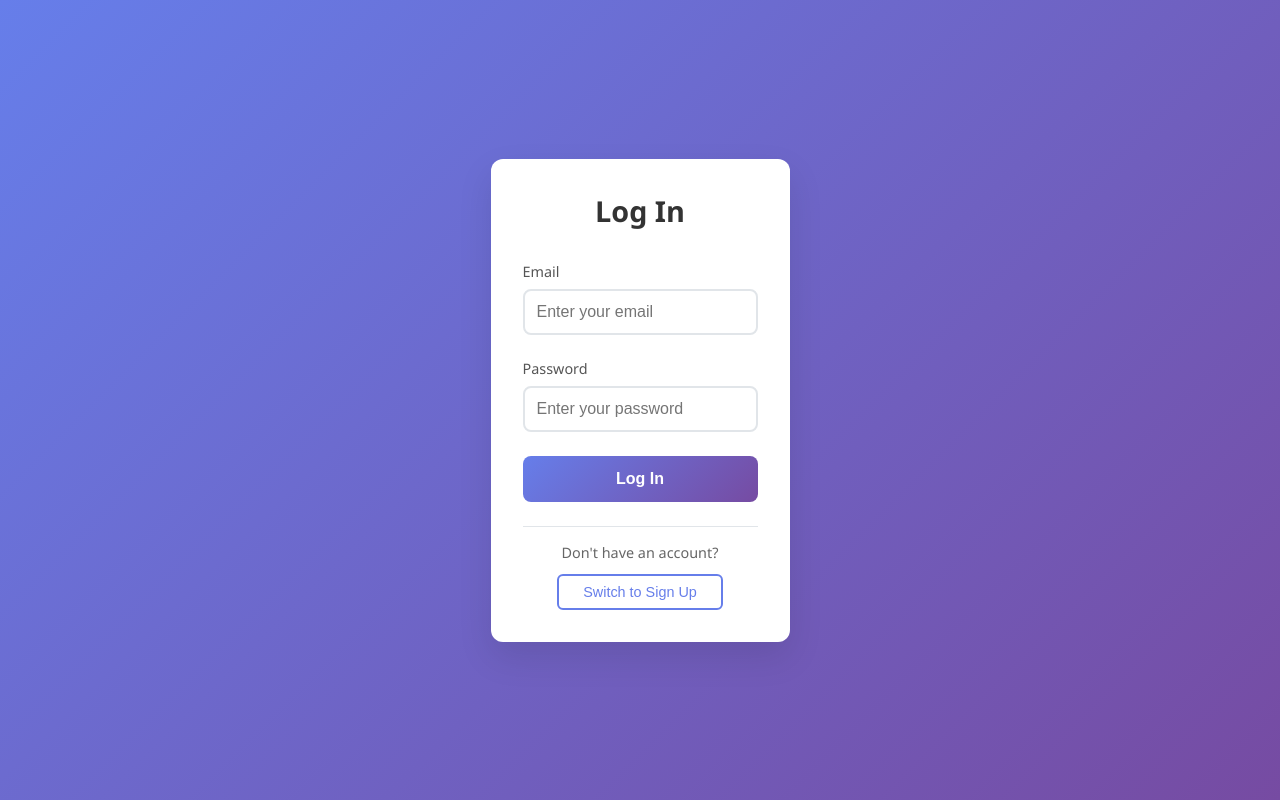
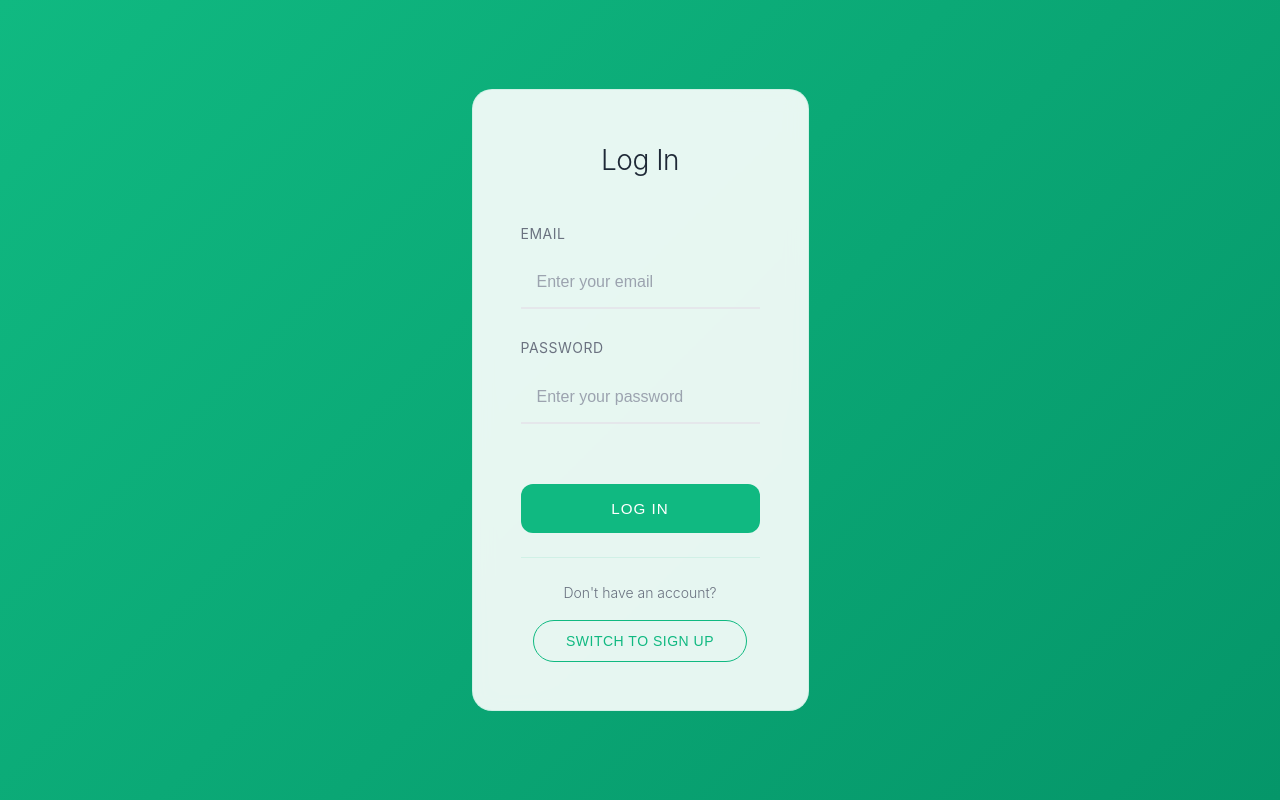
Before and after one commit to suke0930/sotuken-bentch, a website: page frontend/UserInterface/index.html in a window 1280 px wide. Drawn offline with nearby package versions, Linux system fonts and the light colour scheme.

Commit message:
Color theme change

```diff
--- a/frontend/UserInterface/styles.css
+++ b/frontend/UserInterface/styles.css
@@ -1,88 +1,100 @@
 * {
+    box-sizing: border-box;
     margin: 0;
     padding: 0;
-    box-sizing: border-box;
 }
 
 body {
-    font-family: 'Segoe UI', Tahoma, Geneva, Verdana, sans-serif;
-    background: linear-gradient(135deg, #667eea 0%, #764ba2 100%);
+    font-family: -apple-system, BlinkMacSystemFont, 'Segoe UI', Roboto, 'Helvetica Neue', Arial, sans-serif;
+    background: linear-gradient(135deg, #10b981 0%, #059669 100%);
     min-height: 100vh;
     display: flex;
     align-items: center;
     justify-content: center;
+    color: #333;
+    line-height: 1.6;
 }
 
 .auth-container {
-    background: white;
-    padding: 2rem;
-    border-radius: 12px;
-    box-shadow: 0 15px 35px rgba(0, 0, 0, 0.1);
+    background: rgba(255, 255, 255, 0.9);
+    backdrop-filter: blur(10px);
+    padding: 3rem;
+    border-radius: 20px;
+    border: 1px solid rgba(16, 185, 129, 0.1);
     width: 100%;
     max-width: 400px;
-    transition: all 0.3s ease;
+    transition: all 0.4s ease;
 }
 
 .auth-container:hover {
-    box-shadow: 0 20px 40px rgba(0, 0, 0, 0.15);
+    border-color: rgba(16, 185, 129, 0.2);
+    transform: translateY(-2px);
 }
 
 .form-title {
     text-align: center;
-    margin-bottom: 2rem;
-    color: #333;
-    font-size: 1.8rem;
-    font-weight: 600;
+    margin-bottom: 2.5rem;
+    color: #1f2937;
+    font-size: 1.75rem;
+    font-weight: 300;
+    letter-spacing: -0.5px;
 }
 
 .form-group {
-    margin-bottom: 1.5rem;
+    margin-bottom: 1.75rem;
 }
 
 .form-label {
     display: block;
-    margin-bottom: 0.5rem;
-    color: #555;
-    font-weight: 500;
-    font-size: 0.9rem;
+    margin-bottom: 0.75rem;
+    color: #6b7280;
+    font-weight: 400;
+    font-size: 0.875rem;
+    text-transform: uppercase;
+    letter-spacing: 0.5px;
 }
 
 .form-input {
     width: 100%;
-    padding: 0.75rem;
-    border: 2px solid #e1e5e9;
-    border-radius: 8px;
+    padding: 1rem;
+    border: none;
+    border-bottom: 2px solid #e5e7eb;
+    background: transparent;
     font-size: 1rem;
     transition: all 0.3s ease;
     outline: none;
+    font-weight: 300;
 }
 
 .form-input:focus {
-    border-color: #667eea;
-    box-shadow: 0 0 0 3px rgba(102, 126, 234, 0.1);
+    border-bottom-color: #10b981;
+    background: rgba(16, 185, 129, 0.02);
 }
 
-.form-input:hover {
-    border-color: #b8c6f0;
+.form-input::placeholder {
+    color: #9ca3af;
+    font-weight: 300;
 }
 
 .submit-btn {
     width: 100%;
-    padding: 0.875rem;
-    background: linear-gradient(135deg, #667eea 0%, #764ba2 100%);
+    padding: 1rem;
+    background: #10b981;
     color: white;
     border: none;
-    border-radius: 8px;
-    font-size: 1rem;
-    font-weight: 600;
+    border-radius: 12px;
+    font-size: 0.95rem;
+    font-weight: 400;
     cursor: pointer;
     transition: all 0.3s ease;
-    margin-bottom: 1.5rem;
+    margin: 2rem 0 1.5rem 0;
+    text-transform: uppercase;
+    letter-spacing: 1px;
 }
 
 .submit-btn:hover {
-    transform: translateY(-2px);
-    box-shadow: 0 5px 15px rgba(102, 126, 234, 0.4);
+    background: #059669;
+    transform: translateY(-1px);
 }
 
 .submit-btn:active {
@@ -91,32 +103,34 @@ body {
 
 .toggle-section {
     text-align: center;
-    padding-top: 1rem;
-    border-top: 1px solid #e1e5e9;
+    padding-top: 1.5rem;
+    border-top: 1px solid rgba(16, 185, 129, 0.1);
 }
 
 .toggle-text {
-    color: #666;
-    font-size: 0.9rem;
-    margin-bottom: 0.75rem;
+    color: #6b7280;
+    font-size: 0.875rem;
+    margin-bottom: 1rem;
+    font-weight: 300;
 }
 
 .toggle-btn {
-    background: none;
-    border: 2px solid #667eea;
-    color: #667eea;
-    padding: 0.5rem 1.5rem;
-    border-radius: 6px;
+    background: transparent;
+    border: 1px solid #10b981;
+    color: #10b981;
+    padding: 0.75rem 2rem;
+    border-radius: 25px;
     cursor: pointer;
-    font-size: 0.9rem;
-    font-weight: 500;
+    font-size: 0.875rem;
+    font-weight: 300;
     transition: all 0.3s ease;
+    text-transform: uppercase;
+    letter-spacing: 0.5px;
 }
 
 .toggle-btn:hover {
-    background: #667eea;
+    background: #10b981;
     color: white;
-    transform: translateY(-1px);
 }
 
 .fade-enter-active, .fade-leave-active {
@@ -130,10 +144,15 @@ body {
 @media (max-width: 480px) {
     .auth-container {
         margin: 1rem;
-        padding: 1.5rem;
+        padding: 2rem 1.5rem;
     }
 
     .form-title {
         font-size: 1.5rem;
+        margin-bottom: 2rem;
+    }
+
+    .form-group {
+        margin-bottom: 1.5rem;
     }
 }
```
